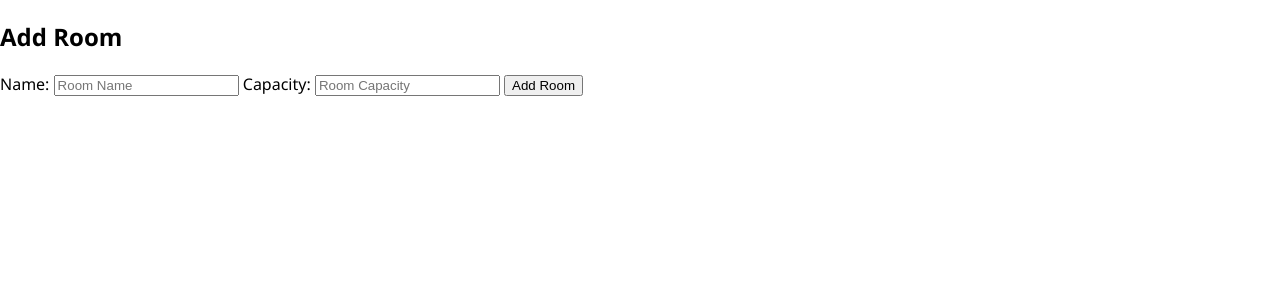
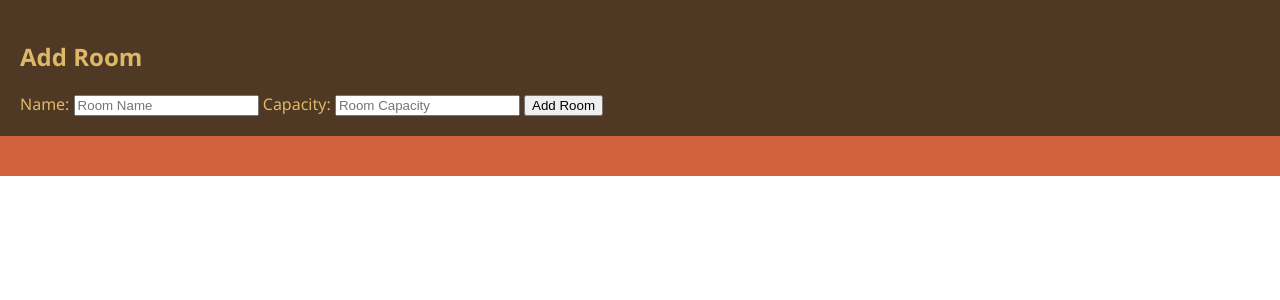
Before and after one commit to Osh2/TavernTrackr, a Flask app: page /rooms in a window 1280 px wide. Shown: the part 236-536 px from the top of the page. Run offline with Flask 2, Linux system fonts and the light colour scheme; data that the repository does not hold is empty; some libraries are stand-ins or nearby versions.

Commit message:
added a bit more css, need to figure out a fiddly part later

```diff
--- a/static/style.css
+++ b/static/style.css
@@ -62,3 +62,17 @@ body > header > nav > ul{
 body > section > a{
     text-decoration: none;
 }
+
+
+
+#add_room{
+    background-color: #4F3824;
+    padding: 20px;
+    color: #DDB967;
+}
+
+.room_list{
+    background-color:  #D1603D;
+    padding: 20px;
+    color: #DDB967;
+}
--- a/templates/rooms/index.html
+++ b/templates/rooms/index.html
@@ -15,7 +15,7 @@
     </form>
 </section>
 
-<main id = 'room_list'>
+<main class = 'room_list'>
     {% for room in rooms %}
         <h3> Name: {{room.name}} </h3>
         <p> Capacity: {{room.capacity}} </p>
```
